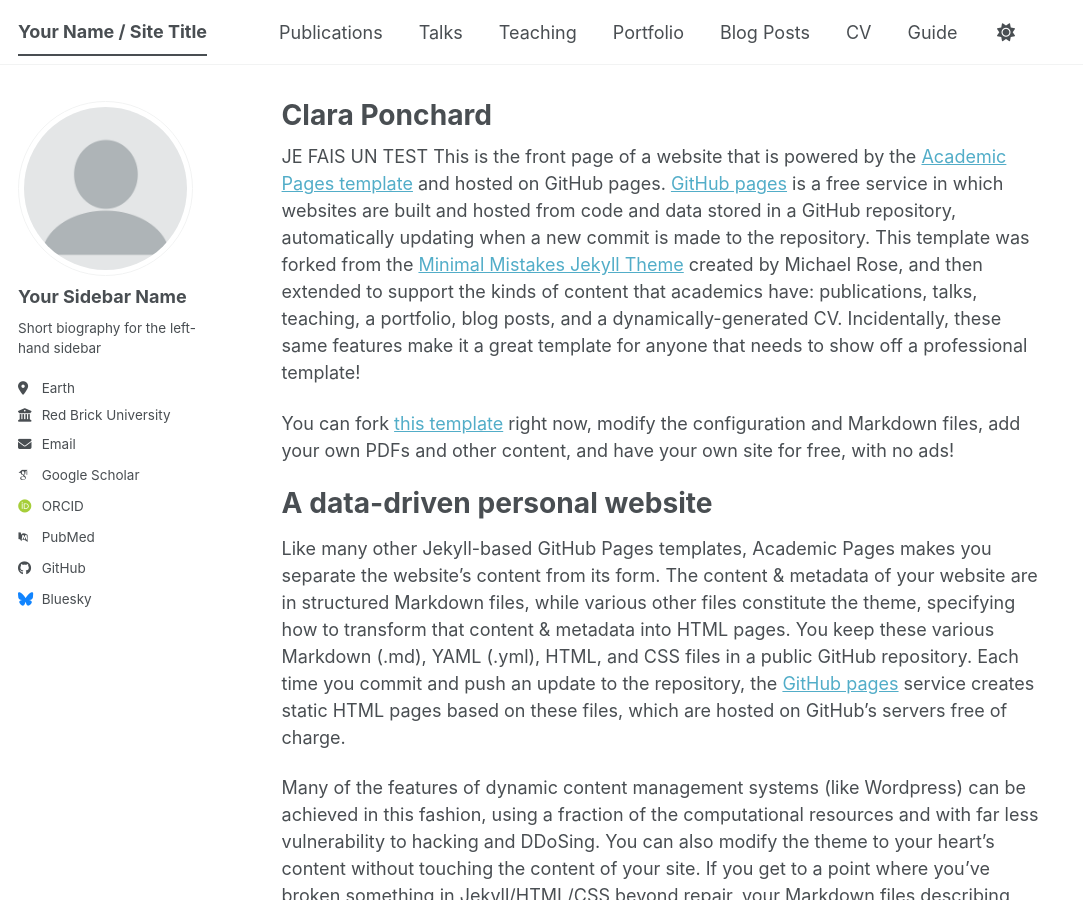
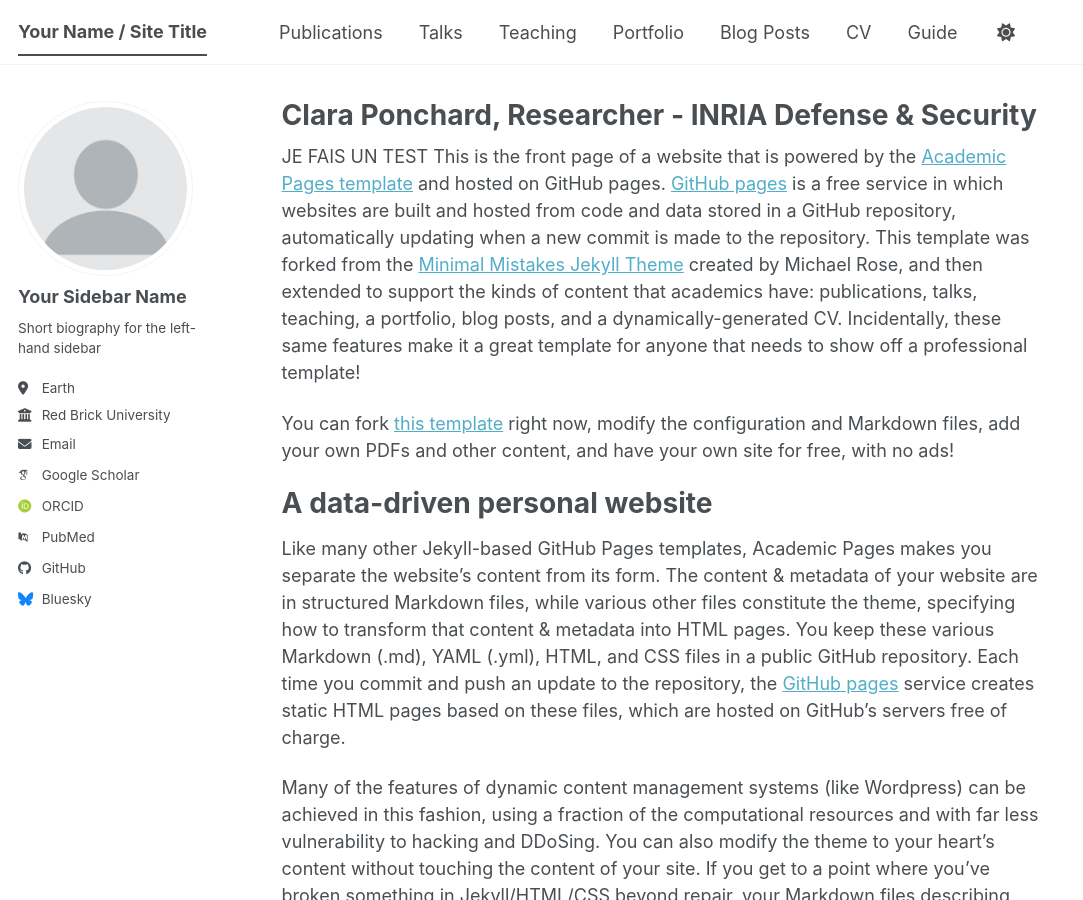
Before and after one commit to ClaraPonchard/ClaraPonchard.github.io, a Jekyll site: the page built from _pages/about.md, in a window 1280 px wide and 900 px high. Shown: the whole window, without its empty margins (0-1083 px from the left). Built offline with Jekyll 4.4.1, drawn with Linux system fonts in a browser that asks for light colours; some web fonts are replaced; a script bundle is joined from its source files by our own code; library files that are not in the unit come from our copies.

Commit message:
Update about.md

```diff
--- a/_pages/about.md
+++ b/_pages/about.md
@@ -1,6 +1,6 @@
 ---
 permalink: /
-title: "Clara Ponchard"
+title: "Clara Ponchard, Researcher - INRIA Defense & Security"
 author_profile: true
 redirect_from:
   - /about/
```
